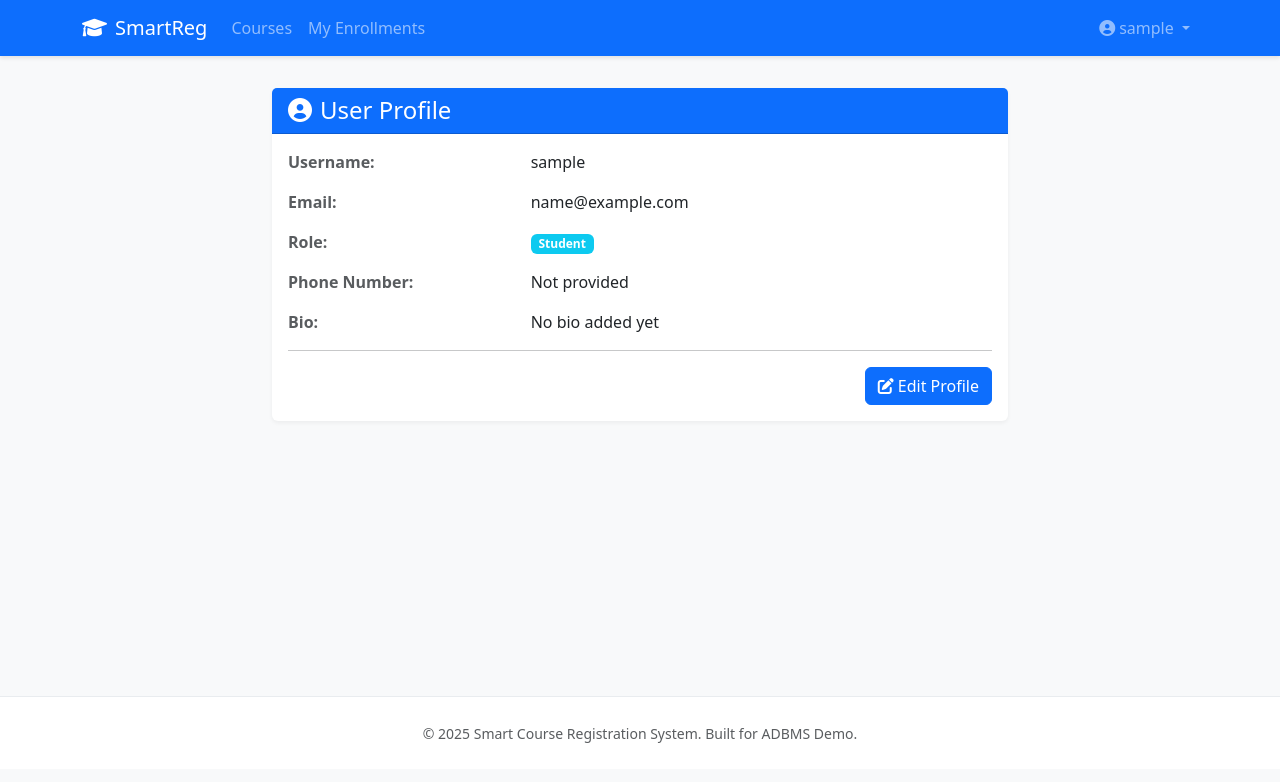
After one commit to vishnupv074/smart_course_registration, a Django app: page /api/users/my-profile/ in a window 1280 px wide. The commit adds this page. Shown: the top 782 px of the page. Run offline with Django 5.2, Linux system fonts and the light colour scheme; the visitor is signed in with stand-in values (Sample User, id 1); parts of the project's set-up code (start-up, migrations or seed data) failed here and were passed over.

Commit message:
feat: Implement user profile management with dedicated views, templates, and a command to create missing profiles.

```diff
--- a/templates/base.html
+++ b/templates/base.html
@@ -73,7 +73,8 @@
                             <i class="fas fa-user-circle me-1"></i>{{ user.username }}
                         </a>
                         <ul class="dropdown-menu dropdown-menu-end">
-                            <li><a class="dropdown-item" href="{% url 'home' %}">Profile (Coming Soon)</a></li>
+                            <li><a class="dropdown-item" href="{% url 'profile' %}"><i
+                                        class="fas fa-user me-2"></i>Profile</a></li>
                             <li>
                                 <hr class="dropdown-divider">
                             </li>
--- /dev/null
+++ b/templates/users/profile.html
@@ -0,0 +1,63 @@
+{% extends 'base.html' %}
+
+{% block title %}Profile - Smart Course Registration{% endblock %}
+
+{% block content %}
+<div class="row">
+    <div class="col-md-8 offset-md-2">
+        <div class="card">
+            <div class="card-header bg-primary text-white">
+                <h4 class="mb-0"><i class="fas fa-user-circle me-2"></i>User Profile</h4>
+            </div>
+            <div class="card-body">
+                <div class="row mb-3">
+                    <div class="col-md-4 text-muted">
+                        <strong>Username:</strong>
+                    </div>
+                    <div class="col-md-8">
+                        {{ user.username }}
+                    </div>
+                </div>
+                <div class="row mb-3">
+                    <div class="col-md-4 text-muted">
+                        <strong>Email:</strong>
+                    </div>
+                    <div class="col-md-8">
+                        {{ user.email }}
+                    </div>
+                </div>
+                <div class="row mb-3">
+                    <div class="col-md-4 text-muted">
+                        <strong>Role:</strong>
+                    </div>
+                    <div class="col-md-8">
+                        <span class="badge bg-info">{{ user.get_role_display }}</span>
+                    </div>
+                </div>
+                <div class="row mb-3">
+                    <div class="col-md-4 text-muted">
+                        <strong>Phone Number:</strong>
+                    </div>
+                    <div class="col-md-8">
+                        {{ user.profile.phone_number|default:"Not provided" }}
+                    </div>
+                </div>
+                <div class="row mb-3">
+                    <div class="col-md-4 text-muted">
+                        <strong>Bio:</strong>
+                    </div>
+                    <div class="col-md-8">
+                        {{ user.profile.bio|default:"No bio added yet" }}
+                    </div>
+                </div>
+                <hr>
+                <div class="text-end">
+                    <a href="{% url 'edit-profile' %}" class="btn btn-primary">
+                        <i class="fas fa-edit me-1"></i>Edit Profile
+                    </a>
+                </div>
+            </div>
+        </div>
+    </div>
+</div>
+{% endblock %}
--- /dev/null
+++ b/users/management/__init__.py
@@ -0,0 +1 @@
+# This file makes the directory a Python package
--- /dev/null
+++ b/users/management/commands/__init__.py
@@ -0,0 +1 @@
+# This file makes the directory a Python package
--- a/users/models.py
+++ b/users/models.py
@@ -11,3 +11,24 @@ class User(AbstractUser):
 
     def __str__(self):
         return f"{self.username} ({self.role})"
+
+class Profile(models.Model):
+    user = models.OneToOneField(User, on_delete=models.CASCADE)
+    bio = models.TextField(max_length=500, blank=True)
+    phone_number = models.CharField(max_length=15, blank=True)
+    # avatar = models.ImageField(upload_to='profile_pics', default='default.jpg') # simplified for now
+
+    def __str__(self):
+        return f'{self.user.username} Profile'
+
+from django.db.models.signals import post_save
+from django.dispatch import receiver
+
+@receiver(post_save, sender=User)
+def create_user_profile(sender, instance, created, **kwargs):
+    if created:
+        Profile.objects.create(user=instance)
+
+@receiver(post_save, sender=User)
+def save_user_profile(sender, instance, **kwargs):
+    instance.profile.save()
--- a/users/urls.py
+++ b/users/urls.py
@@ -1,7 +1,9 @@
 from django.urls import path
-from .views import UserRegistrationView, UserProfileView
+from .views import UserRegistrationView, UserProfileView, profile, edit_profile
 
 urlpatterns = [
     path('register/', UserRegistrationView.as_view(), name='api-register'),
     path('profile/', UserProfileView.as_view(), name='api-profile'),
+    path('my-profile/', profile, name='profile'),
+    path('my-profile/edit/', edit_profile, name='edit-profile'),
 ]
--- a/users/views.py
+++ b/users/views.py
@@ -29,3 +29,32 @@ class UserProfileView(generics.RetrieveUpdateAPIView):
 
     def get_object(self):
         return self.request.user
+
+from django.contrib.auth.decorators import login_required
+from django.contrib import messages
+from .forms import UserUpdateForm, ProfileUpdateForm
+
+@login_required
+def profile(request):
+    return render(request, 'users/profile.html')
+
+@login_required
+def edit_profile(request):
+    if request.method == 'POST':
+        u_form = UserUpdateForm(request.POST, instance=request.user)
+        p_form = ProfileUpdateForm(request.POST, instance=request.user.profile)
+        if u_form.is_valid() and p_form.is_valid():
+            u_form.save()
+            p_form.save()
+            messages.success(request, f'Your account has been updated!')
+            return redirect('profile')
+    else:
+        u_form = UserUpdateForm(instance=request.user)
+        p_form = ProfileUpdateForm(instance=request.user.profile)
+
+    context = {
+        'u_form': u_form,
+        'p_form': p_form
+    }
+
+    return render(request, 'users/edit_profile.html', context)
```
Also changed, not shown: docs/project_implementation_history.md (+2 -1 lines), templates/users/edit_profile.html (added, +75 -0 lines), users/forms.py (+20 -0 lines), users/management/commands/create_missing_profiles.py (added, +44 -0 lines), README.md, users/migrations/0002_profile.py (added).
